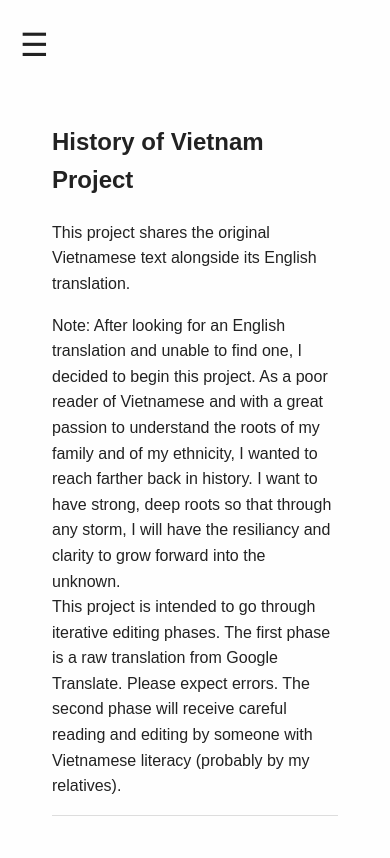
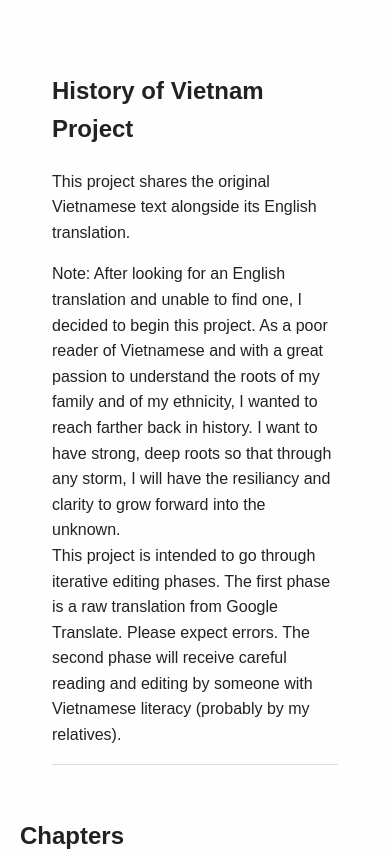
Before and after one commit to adlaidlaw/history-of-vietnam-project, a plain HTML site: page index.html in a window 390 px wide. Shown: the top 858 px of the page. Drawn offline with Linux system fonts and the light colour scheme.

Commit message:
Update index.html
replaced header placeholder with hamburger id

```diff
--- a/index.html
+++ b/index.html
@@ -7,7 +7,7 @@
 </head>
 <body>
   <!-- Header gets loaded here -->
-  <div class="hamburger" id="hamburger">☰</div>
+  <div id="hamburger"></div>
 
   <main>
     <section id="home">
```
